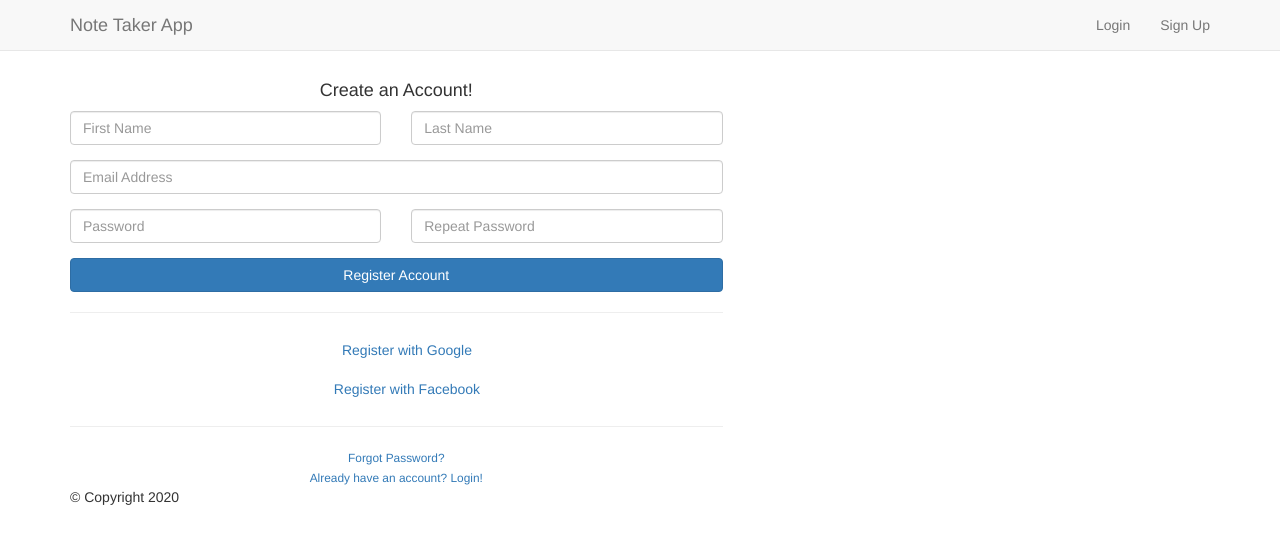
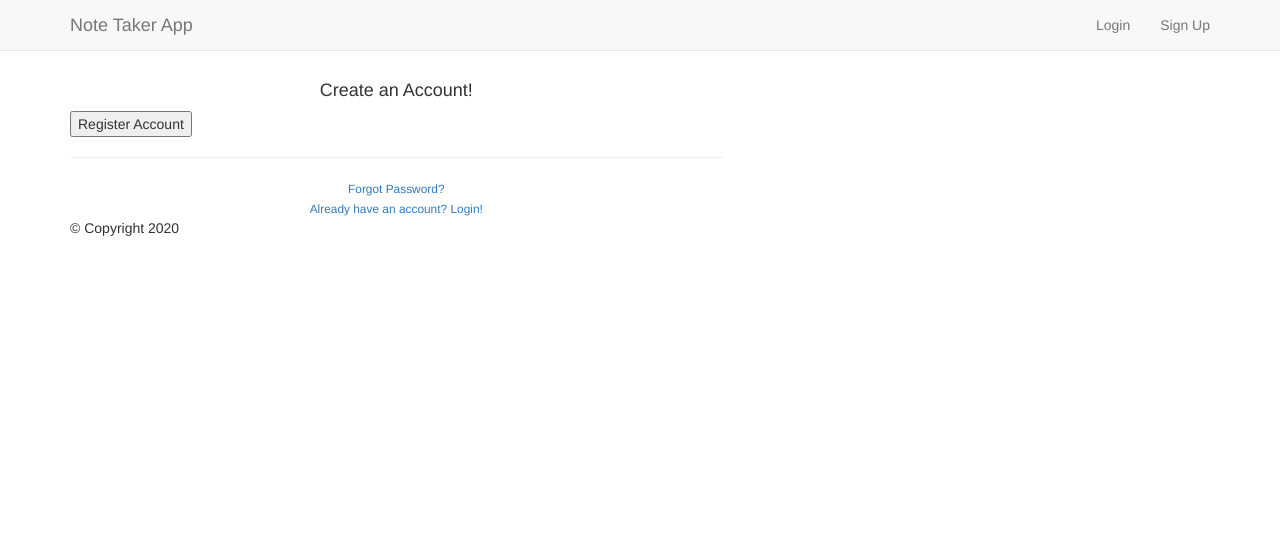
Before and after one commit to jonathankamau/note-taking-app, a Django app: page /register/ in a window 1280 px wide. Shown: the top 544 px of the page. Run offline with Django 3.2, Linux system fonts and the light colour scheme; some libraries are stand-ins or nearby versions; some web fonts are replaced.

Commit message:
[Feature] update registration form

```diff
--- a/app/template/register.html
+++ b/app/template/register.html
@@ -12,36 +12,21 @@
               <div class="text-center">
                 <h1 class="h4 text-gray-900 mb-4">Create an Account!</h1>
               </div>
-              <form class="user">
-                <div class="form-group row">
-                  <div class="col-sm-6 mb-3 mb-sm-0">
-                    <input type="text" class="form-control form-control-user" id="exampleFirstName" placeholder="First Name">
-                  </div>
-                  <div class="col-sm-6">
-                    <input type="text" class="form-control form-control-user" id="exampleLastName" placeholder="Last Name">
-                  </div>
-                </div>
-                <div class="form-group">
-                  <input type="email" class="form-control form-control-user" id="exampleInputEmail" placeholder="Email Address">
-                </div>
-                <div class="form-group row">
-                  <div class="col-sm-6 mb-3 mb-sm-0">
-                    <input type="password" class="form-control form-control-user" id="exampleInputPassword" placeholder="Password">
-                  </div>
-                  <div class="col-sm-6">
-                    <input type="password" class="form-control form-control-user" id="exampleRepeatPassword" placeholder="Repeat Password">
-                  </div>
-                </div>
-                <a href="login.html" class="btn btn-primary btn-user btn-block">
-                  Register Account
-                </a>
-                <hr>
-                <a href="index.html" class="btn btn-google btn-user btn-block">
-                  <i class="fab fa-google fa-fw"></i> Register with Google
-                </a>
-                <a href="index.html" class="btn btn-facebook btn-user btn-block">
-                  <i class="fab fa-facebook-f fa-fw"></i> Register with Facebook
-                </a>
+              <form method="POST" action="{% url 'register' %}">
+              {% csrf_token %}
+                {% for field in form %}
+                <p>
+                    {{ field.label_tag }}<br>
+                    {{ field }}
+                    {% if field.help_text %}
+                        <small style="color: grey">{{ field.help_text }}</small>
+                    {% endif %}
+                {% for error in field.errors %}
+                    <p style="color: red">{{ error }}</p>
+                {% endfor %}
+                </p>
+            {% endfor %}
+            <button type="submit">Register Account</button>
               </form>
               <hr>
               <div class="text-center">
```
